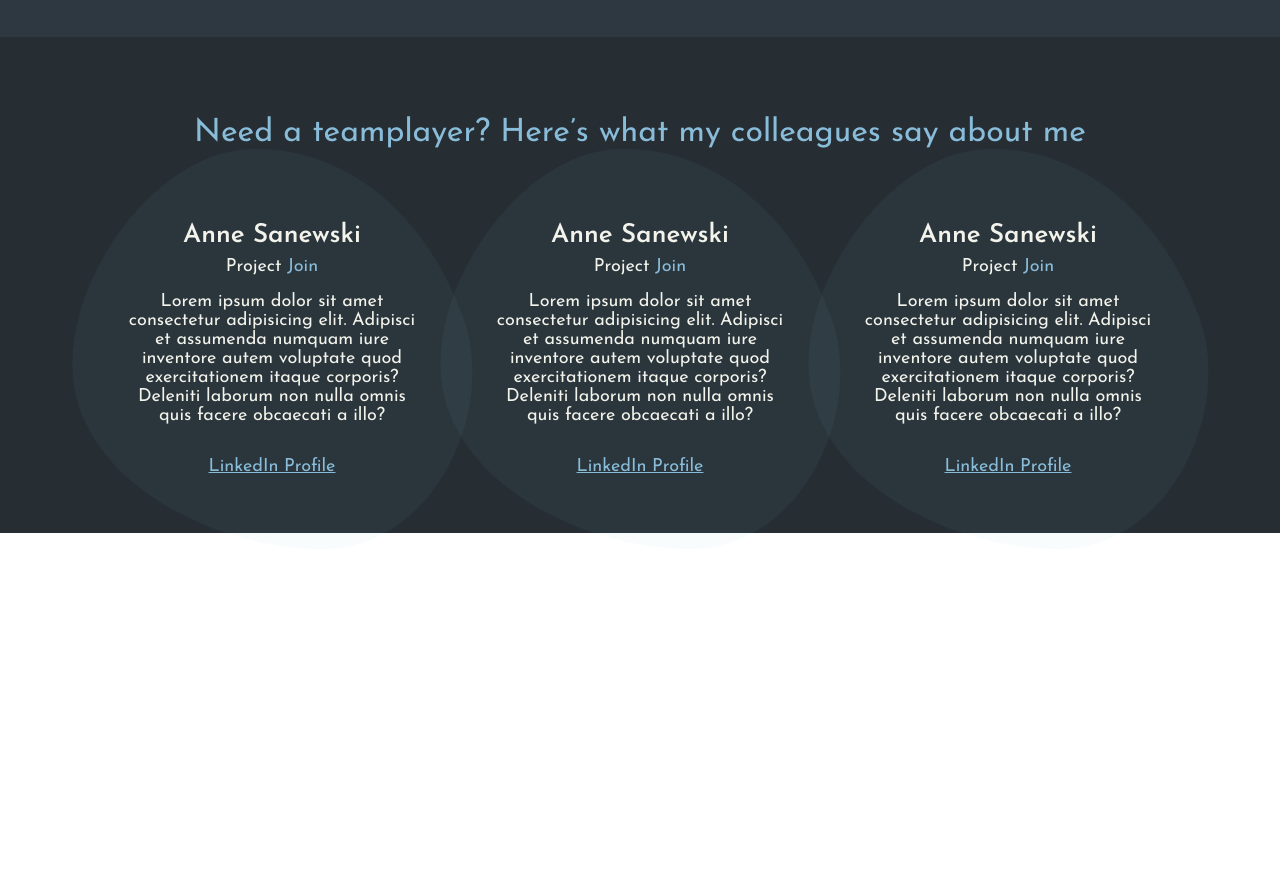
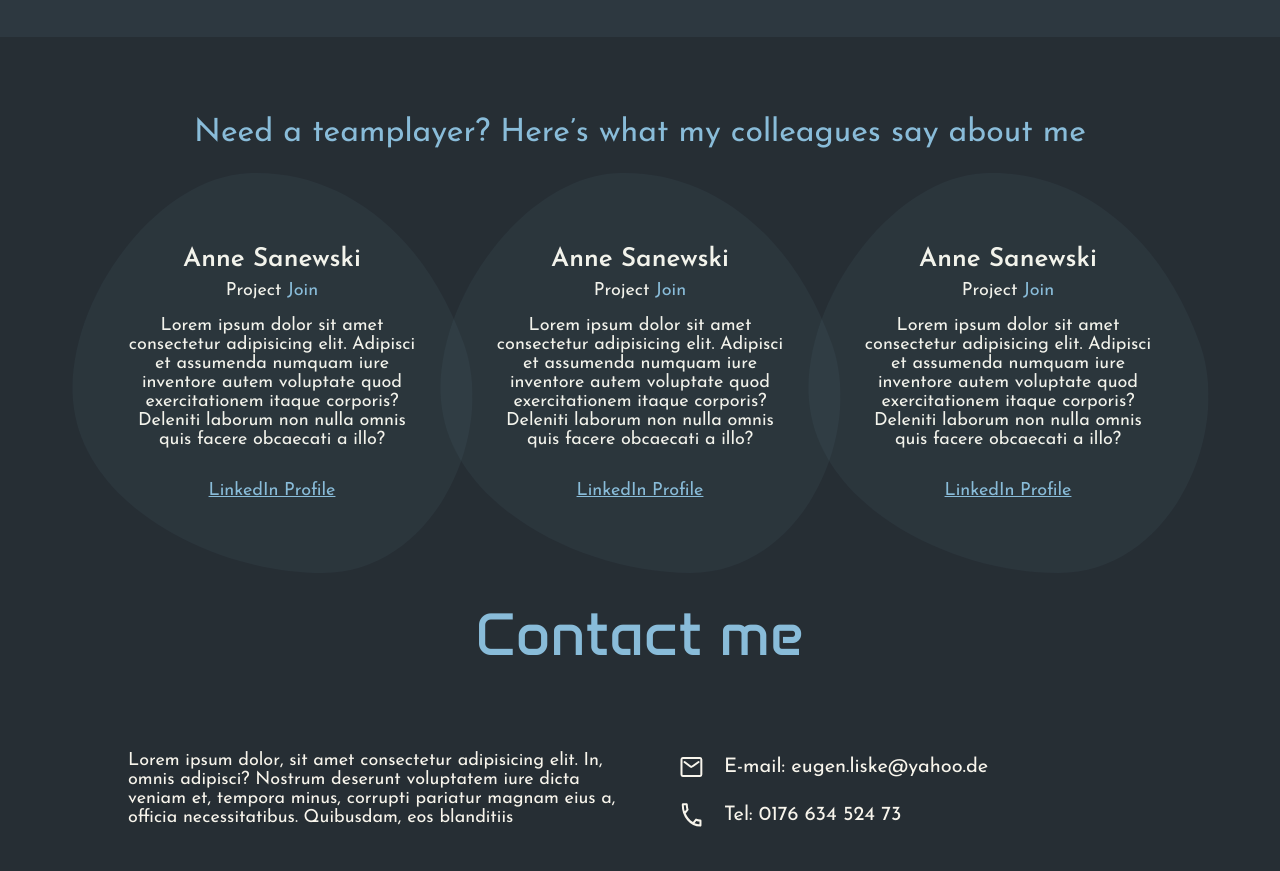
Before and after one commit to EugenLiske/Portfolio, a plain HTML site: page index.html in a window 1280 px wide. Shown: the part 2806-3677 px from the top of the page. Before the commit the page ends 3357 px from the top, so only its background shows below. Drawn offline with Linux system fonts and the light colour scheme.

Commit message:
contact section: upper part implemented

```diff
--- a/index.html
+++ b/index.html
@@ -13,7 +13,8 @@
     <link rel="stylesheet" href="./styles/why_me_section.css">
     <link rel="stylesheet" href="./styles/my_skills_section.css">
     <link rel="stylesheet" href="./styles/my_projects_section.css">
-    <link rel="stylesheet" href="./styles/reference-section.css">
+    <link rel="stylesheet" href="./styles/reference_section.css">
+    <link rel="stylesheet" href="./styles/contact_section.css">
 
 </head>
 <body>
@@ -85,7 +86,7 @@
                 <a href="#why-me-section-ID" class="nav-link">Why me</a>
                 <a href="#my-skills-section-ID" class="nav-link">Skills</a>
                 <a href="#my-projects-section-ID" class="nav-link">Projects</a>
-                <a href="" class="nav-link">Contact</a>
+                <a href="#contact-section-ID" class="nav-link">Contact</a>
             </nav>
 
             <div class="nav-translate-function">
@@ -319,6 +320,40 @@
                 </div>
             </div>
         </section>
+
+        <section class="contact-section" id="contact-section-ID">
+            <h2>Contact me</h2>
+
+            <div class="contact-content">
+                <div class="contact-upper-part">
+                    <p>
+                        Lorem ipsum dolor, sit amet consectetur adipisicing elit. In, omnis adipisci? Nostrum deserunt voluptatem iure
+                        dicta veniam et, tempora minus, corrupti pariatur magnam eius a, officia necessitatibus. Quibusdam, eos blanditiis
+                    </p>
+
+                    <div class="contact-links-wrapper">
+                        <a href="" class="single-link-wrapper">
+                            <div class="link-icon-wrapper">
+                                <img class="link-icon-default" src="./assets/icons/contact_section/contact_email_icon_default.svg" alt="contact_email_icon_default">
+                                <img class="link-icon-hover" src="./assets/icons/contact_section/contact_email_icon_active.svg" alt="contact_email_icon_active">
+                            </div>
+
+                            <span>E-mail: eugen.liske@yahoo.de</span>
+                        </a>
+
+                        <a href="" class="single-link-wrapper">
+                            <div class="link-icon-wrapper">
+                                <img class="link-icon-default" src="./assets/icons/contact_section/contact_phone_icon_default.svg" alt="contact_phone_icon_default">
+                                <img class="link-icon-hover" src="./assets/icons/contact_section/contact_phone_icon_hover.svg" alt="contact_phone_icon_hover">
+                            </div>
+
+                            <span>Tel: 0176 634 524 73</span>
+                        </a>
+                    </div>
+                </div>
+
+            </div>
+        </section>
     </main>
 </body>
 <script src="./scripts/why_me_section.js"></script>
--- /dev/null
+++ b/styles/contact_section.css
@@ -0,0 +1,79 @@
+.contact-section {
+    scroll-margin-top: 104px;
+    background-color: var(--bg-color);
+    padding-top: 40px;
+    padding-bottom: 40px;
+}
+
+.contact-content {
+    max-width: 1440px;
+    margin: 0 auto;
+    width: 100%;
+    padding: 0 128px;
+}
+
+.contact-upper-part {
+    display: flex;
+    align-items: start;
+    gap: 36px;
+}
+
+.contact-upper-part p {
+    font-size: 18px;
+    font-weight: 400;
+    max-width: 50%;
+}
+
+.contact-links-wrapper {
+    max-width: 50%;
+    display: flex;
+    flex-direction: column;
+    align-items: start;
+    gap: 16px;
+}
+
+.single-link-wrapper {
+    display: flex;
+    align-items: center;
+    gap: 16px;
+}
+
+.single-link-wrapper span {
+    font-size: 20px;
+    font-weight: 400;
+    transition: color 0.4s ease-in-out;
+}
+
+.link-icon-wrapper {
+    position: relative;
+    width: 32px;
+    height: 32px;
+    flex-shrink: 0;
+}
+
+.link-icon-default,
+.link-icon-hover {
+    position: absolute;
+
+    top: 50%;
+    left: 50%;
+    transform: translate(-50%, -50%);
+
+    transition: opacity 0.4s ease-in-out;
+}
+
+.link-icon-hover {
+    opacity: 0;
+}
+
+.single-link-wrapper:hover .link-icon-hover {
+    opacity: 1;
+}
+
+.single-link-wrapper:hover .link-icon-default {
+    opacity: 0;
+}
+
+.single-link-wrapper:hover span {
+    color: var(--primary-color);
+}
--- a/styles/fonts.css
+++ b/styles/fonts.css
@@ -153,7 +153,8 @@ h1 {
 
 .why-me-section h2,
 .my-skills-section h2,
-.my-projects-section h2 {
+.my-projects-section h2,
+.contact-section h2 {
     font-family: 'Anta';
     font-size: 60px;
     color: var(--primary-color);
--- a/styles/my_projects_section.css
+++ b/styles/my_projects_section.css
@@ -2,6 +2,7 @@
     scroll-margin-top: 104px;
     background-color: var(--bg-color);
     padding-top: 40px;
+    padding-bottom: 40px;
 }
 
 /* project nav bar */
--- a/styles/my_skills_section.css
+++ b/styles/my_skills_section.css
@@ -69,3 +69,9 @@
 .current-learning-wrapper:hover .current-learning-bg-shape-default {
     opacity: 0;
 }
+
+.current-learning-skills-icons {
+    display: flex;
+    align-items: center;
+    gap: 16px;
+}
--- a/styles/reference-section.css
+++ b/styles/reference_section.css
@@ -1,6 +1,6 @@
 .references-section {
     background-color: var(--bg-color);
-    padding-top: 80px;
+    padding-top: 40px;
     padding-bottom: 40px;
 }
 
@@ -9,7 +9,7 @@
     font-weight: 400;
     color: var(--primary-color);
     text-align: center;
-    padding-bottom: 56px;
+    padding-bottom: 80px;
 }
 
 .references-content {
--- a/styles/why_me_section.css
+++ b/styles/why_me_section.css
@@ -47,10 +47,6 @@
 
 .animated-info-prefix {
     color: var(--primary-color);
-}
-
-.animated-info-dynamic {
-
 }
 
 .animated-info-cursor {
```
Also changed, not shown: assets/icons/contact_section/contact_email_icon_active.svg (added), assets/icons/contact_section/contact_email_icon_default.svg (added), assets/icons/contact_section/contact_email_icon_hover.svg (added), assets/icons/contact_section/contact_phone_icon_default.svg (added), assets/icons/contact_section/contact_phone_icon_hover.svg (added), assets/icons/contact_section/contact_section_arrow_up_icon_default.svg (added), assets/icons/contact_section/contact_section_arrow_up_icon_hover.svg (added).
